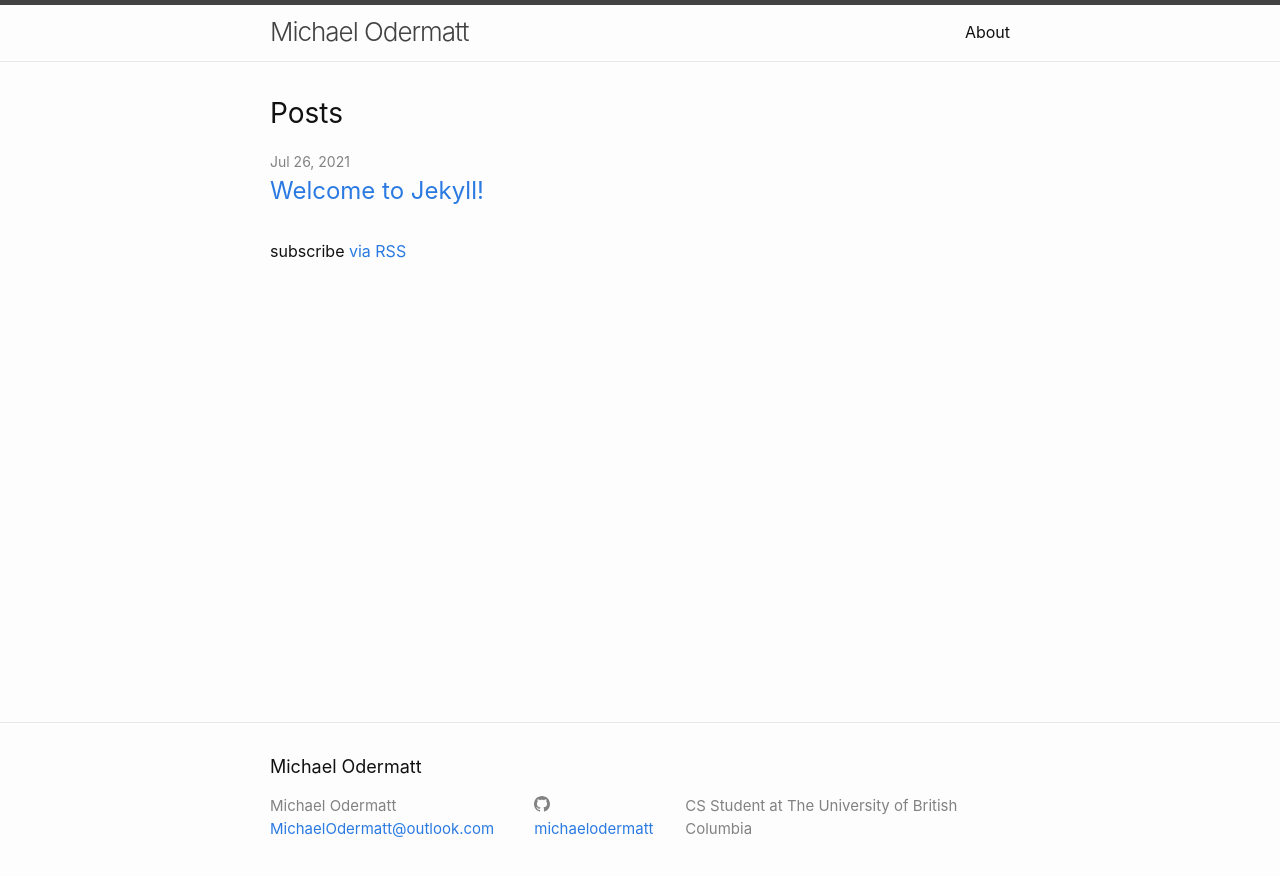
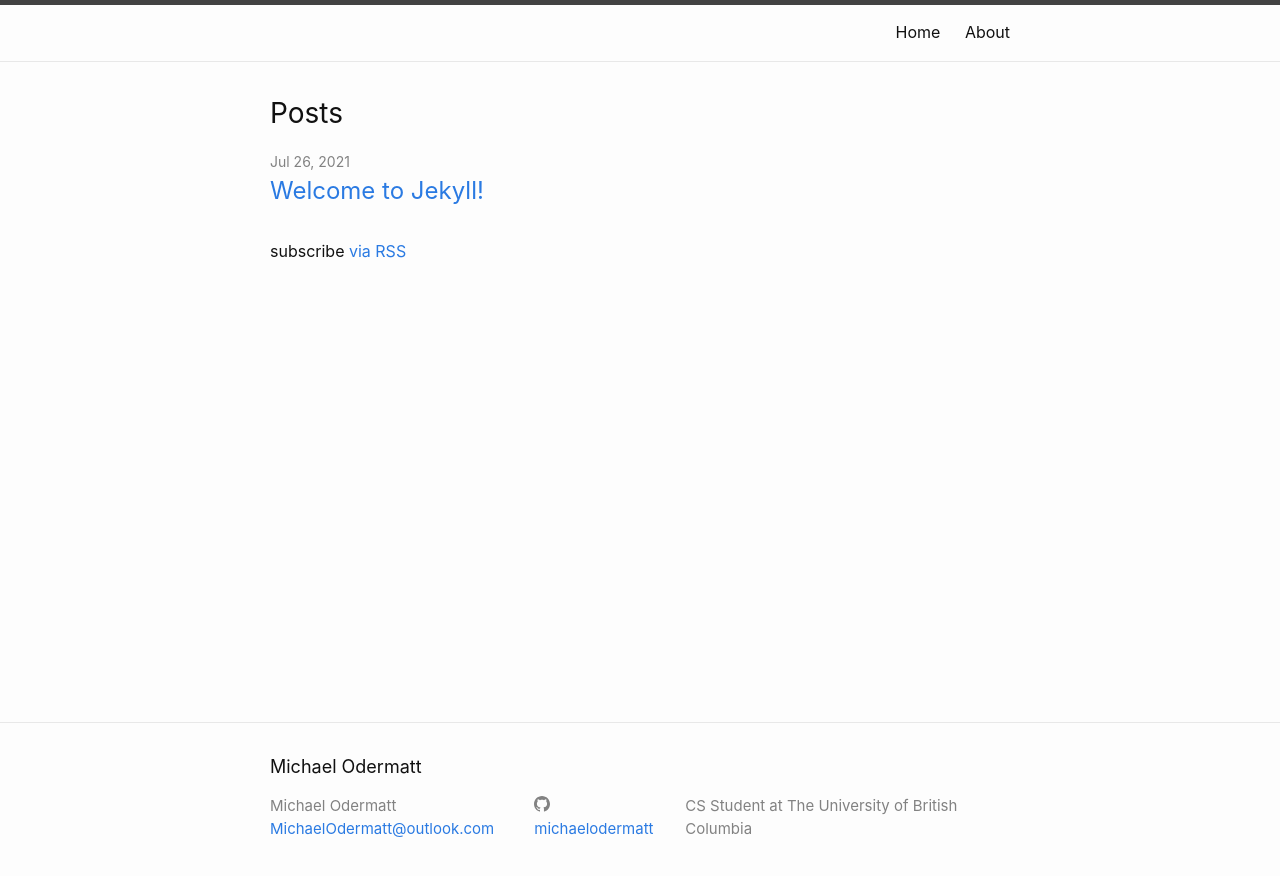
Before and after one commit to MichaelOdermatt/MichaelOdermatt.github.io, a Jekyll site: the page built from index.markdown, in a window 1280 px wide. Shown: the top 876 px of the page. Built offline with Jekyll 4.4.1, drawn with Linux system fonts in a browser that asks for light colours.

Commit message:
modified header

```diff
--- a/_includes/header.html
+++ b/_includes/header.html
@@ -3,7 +3,6 @@
   <div class="wrapper">
     {%- assign default_paths = site.pages | map: "path" -%}
     {%- assign page_paths = site.header_pages | default: default_paths -%}
-    <a class="site-title" rel="author" href="{{ "/" | relative_url }}">{{ site.title | escape }}</a>
 
     {%- if page_paths -%}
       <nav class="site-nav">
@@ -20,6 +19,7 @@
           {%- for path in page_paths -%}
             {%- assign my_page = site.pages | where: "path", path | first -%}
             {%- if my_page.title -%}
+            <a class="page-link" rel="author" href="{{ "/" | relative_url }}">Home</a>
             <a class="page-link" href="{{ my_page.url | relative_url }}">{{ my_page.title | escape }}</a>
             {%- endif -%}
           {%- endfor -%}
```
Also changed, not shown: 5 other files.
